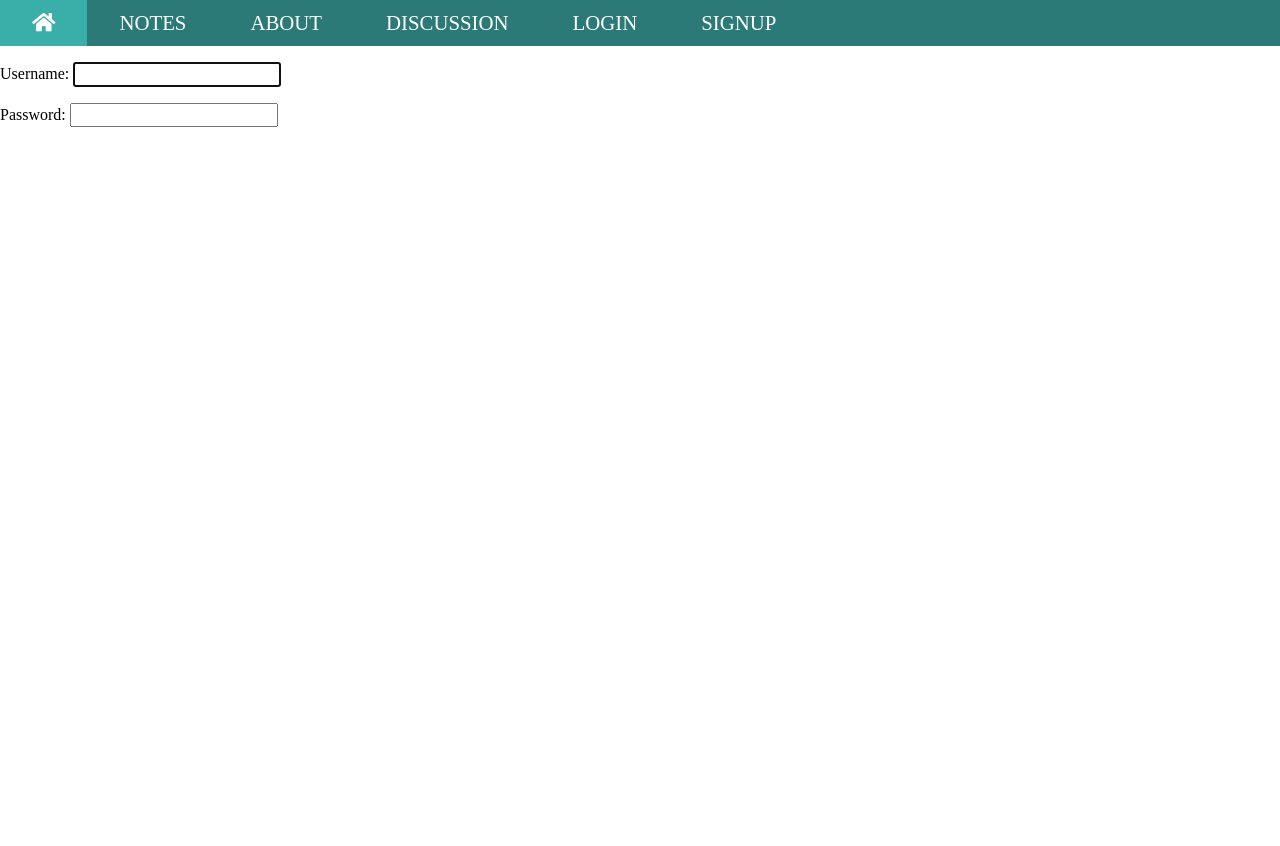
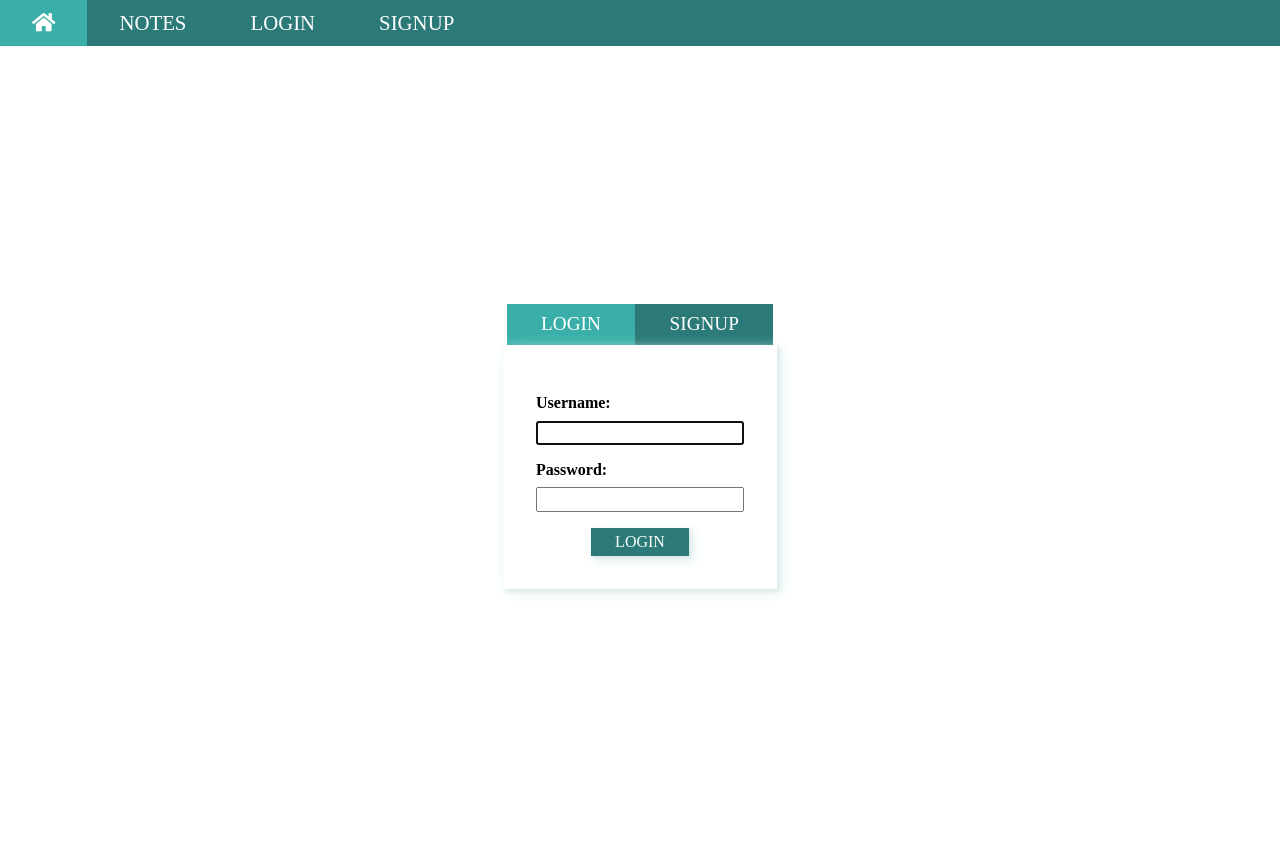
Before and after one commit to SadkiratSingh/UniNote, a Django app: page /accounts/login/ in a window 1280 px wide. Before the commit the page ends 127 px from the top, so only its background shows below. Run offline with Django 3.2, Linux system fonts and the light colour scheme; some libraries are stand-ins or nearby versions.

Commit message:
login/signup complete

```diff
--- a/static/css/my_project.css
+++ b/static/css/my_project.css
@@ -285,3 +285,85 @@
     }
 }
 /*---------------------------------------------------FOR NOTES APP-----------------------------------------*/
+
+/****AUTH MODE STYLE****/
+
+.login-form-wrapper,.signup-form-wrapper{
+    display:flex;
+    position:absolute;
+    height:100%;
+    width:100%;
+    justify-content:center;
+    align-items:center;
+    flex-direction:column;
+}
+
+.login-form,.signup-form{
+    border:1px solid black;
+    padding:2rem;
+    box-shadow:var(--bs);
+    border:0.5px solid var(--white-color);
+}
+
+.login-form-submit,.signup-form-submit{
+    margin:0 auto;
+    display:block;
+    margin-top:1rem;
+    color:var(--white-color);
+    background-color:var(--dark-green-color);
+    text-transform: uppercase;
+    text-align:center;
+    border:none;
+    box-shadow:var(--bs);
+    padding:0.3rem 1.5rem;
+}
+
+.login-form-field,.signup-form-field{
+    padding-top:0.5rem;
+}
+
+.login-form-label,.signup-form-label{
+    font-weight:bold;
+    margin-top:1rem;
+}
+
+.auth-links{
+    text-align:center;
+}
+.login-link,.signup-link{
+    padding:0.6rem 2.15rem;
+    text-decoration:none;
+    display:inline-block;
+    font-size:1.2rem;
+    color:white;
+    text-transform:uppercase;
+    background-color:var(--dark-green-color);
+    cursor: pointer;
+}
+
+.login-link:hover,.signup-link:hover{
+    background-color:var(--green-text-color);
+}
+
+.active{
+    background-color:var(--green-text-color);
+}
+
+.insignupmode{
+    padding:0.6rem 2.5rem;
+}
+
+.click-for-help{
+    border:none;
+    border-radius:50%;
+    background-color:var(--green-text-color);
+    cursor: pointer;
+    padding:0rem 0.25rem;
+    color:var(--white-color);
+}
+
+.help-text{
+    display:none;
+}
+
+/****AUTH MODE STYLE****/
--- a/static/js/my_project_script.js
+++ b/static/js/my_project_script.js
@@ -21,7 +21,7 @@ getSemDetailsButtons.forEach((button)=>{
 })
 //button clicks action//
 
-//header//
+//header///
 function navbardisplay(){
     navList.classList.toggle('nav-open')
 }
@@ -153,3 +153,26 @@ function downloadPdf(target){
     orgName=target.previousElementSibling.innerText;
     window.location.href=`downloadpdf/${orgName}`;
 }
+
+var loginButton=document.querySelector('.login-link');
+var signUpButton=document.querySelector('.signup-link');
+if(loginButton && signUpButton){
+    var url=window.location.href;
+    var url_list=url.split('/');
+    if(url_list[4]=='login'){
+        loginButton.classList.add('active');
+        signUpButton.classList.remove('active');
+    }
+    else if(url_list[4]=='signup'){
+        signUpButton.classList.add('active');
+        loginButton.classList.remove('active');
+    }
+}
+
+helpButtons=document.querySelectorAll('.click-for-help');
+helpButtons.forEach((b)=>{
+    b.addEventListener('click',displayHelp);
+})
+function displayHelp(e){
+    alert(e.target.previousElementSibling.innerText);
+}
--- a/templates/global/base.html
+++ b/templates/global/base.html
@@ -16,15 +16,15 @@
             <button class='nav-icon'><i class="fas fa-bars" style="color:#FEFFFF"></i></button>
         </div>
         <ul class='nav-list'>
-            <li class='nav-item'><a class='nav-link' href='#'><i class="fas fa-home"></i></a></li>
+            <li class='nav-item'><a class='nav-link' href='#'><i
+                 class="fas fa-home"></i></a></li>
             <li class='nav-item'><a class='nav-link' href='{% url "notes-home" %}'>Notes<a></li>
-            <li class='nav-item'><a class='nav-link' href='#'>About</a></li>
-            <li class='nav-item'><a class='nav-link' href='#'>Discussion</a></li>
             {% if user.is_authenticated %}
             <li class='nav-item'><a class='nav-link' href='#'>Logout</a></li>
+            <li class='nav-item'><a class='nav-link' href='#'>Rate This App</a></li>
             {% else %}
-            <li class='nav-item'><a class='nav-link' href='#'>Login</a></li>
-            <li class='nav-item'><a class='nav-link' href='#'>Signup</a></li>
+            <li class='nav-item'><a class='nav-link' href='{% url "useraccount-login" %}'>Login</a></li>
+            <li class='nav-item'><a class='nav-link' href='{% url "useraccount-signup" %}'>Signup</a></li>
             {% endif %}
         </ul>
     </div>
--- a/useraccount/templates/useraccount/login.html
+++ b/useraccount/templates/useraccount/login.html
@@ -1,5 +1,21 @@
 {% extends 'global/base.html' %}
 
 {% block content %}
-{{form.as_p}}
+<div class='login-form-wrapper'>
+    <div class='auth-links'>
+        <a class='login-link' href='{% url "useraccount-login" %}'>Login</a><a class='signup-link' href='{% url "useraccount-signup" %}'>Signup</a>
+    </div>
+    <form action='' method='post' class='login-form'>
+        {% csrf_token %}
+        {% for field in form %}
+        <div class='login-form-label'>
+            {{field.label_tag}}
+        </div>
+        <div class='login-form-field'>
+            {{field}}
+        </div>
+        {% endfor %}
+        <input type='submit' class='login-form-submit' value='login'>
+    </form>
+</div>
 {% endblock content %}
--- a/useraccount/urls.py
+++ b/useraccount/urls.py
@@ -1,6 +1,7 @@
 from django.urls import path
 from . import views
 
-urlpatterns=[(
-    path('login/',views.UserLoginView.as_view(),name='useraccount-login')
-)]
+urlpatterns=[
+    path('login/',views.UserLoginView.as_view(),name='useraccount-login'),
+    path('signup/',views.UserSignUpView.as_view(),name='useraccount-signup')
+]
--- a/useraccount/views.py
+++ b/useraccount/views.py
@@ -1,7 +1,15 @@
 from django.shortcuts import render
 from django.views.generic import View
 from django.contrib.auth.views import LoginView
+from django.views.generic.edit import FormView
+from django.contrib.auth.forms import UserCreationForm
+from django.urls import reverse_lazy
 # Create your views here.
 
 class UserLoginView(LoginView):
     template_name='useraccount/login.html'
+
+class UserSignUpView(FormView):
+    form_class=UserCreationForm
+    success_url=reverse_lazy('/notes/')
+    template_name='useraccount/registration.html'
```
Also changed, not shown: useraccount/templates/useraccount/registration.html (added, +23 -0 lines).
